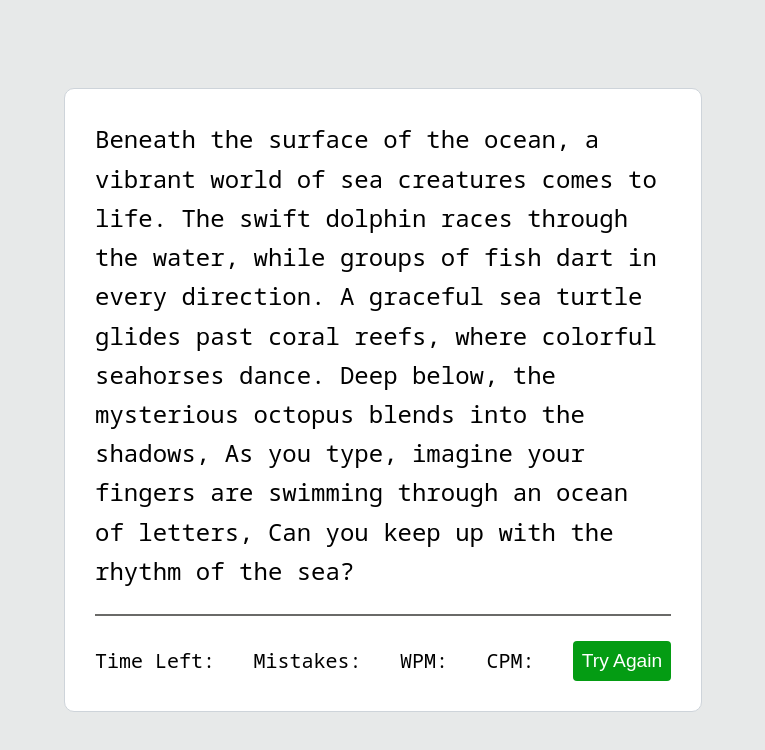
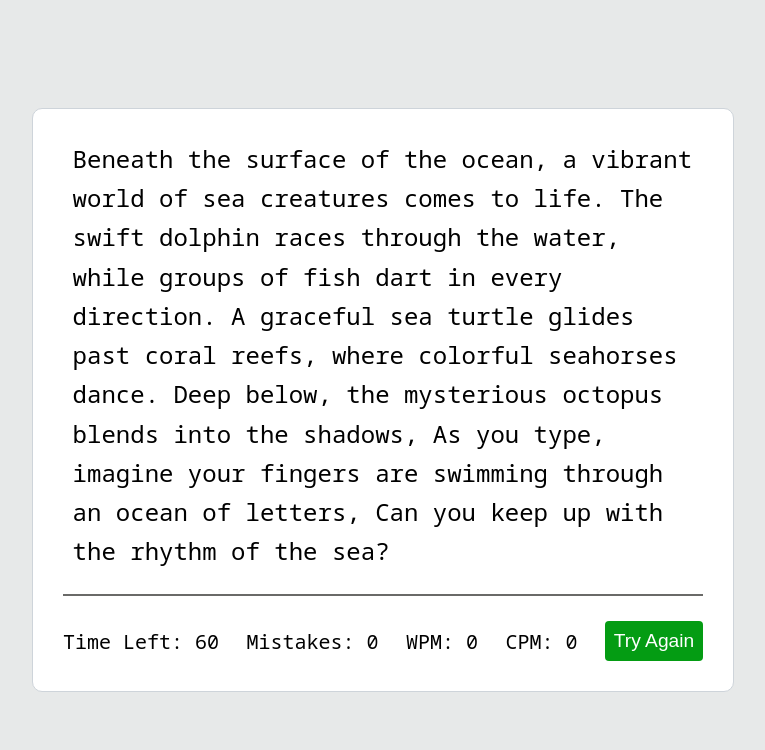
Before and after one commit to Massa-Albani4/TypingGame, a React (Vite) app: page / in a window 1280 px wide. Shown: the top 750 px of the page, without its empty margins (257-1022 px from the left). Built offline with nearby package versions, Linux system fonts and the light colour scheme.

Commit message:
Add States

```diff
--- a/index.html
+++ b/index.html
@@ -3,7 +3,7 @@
   <head>
     <meta charset="UTF-8" />
     <meta name="viewport" content="width=device-width, initial-scale=1.0" />
-    <title>Typing Speed Tester</title>
+    <title>Typing Tester</title>
   </head>
   <body>
     <div id="root"></div>
--- a/src/App.css
+++ b/src/App.css
@@ -15,20 +15,28 @@
 }
 
 .container {
-  max-width: 45%;
+  width: 50%;
+  max-width: 41.844rem;
   background: #fff;
   padding: 1.875rem;
   border-radius: 0.625rem;
   border: 1px solid #ced4da;
 }
 
-.test {
+.text {
+  margin-left: 0.6rem;
   user-select: none;
   font-size: 1.5rem;
   line-height: 2.45rem;
   user-select: none;
   cursor: text;
   margin-bottom: 1.5rem;
+}
+
+.inputField {
+  opacity: 0;
+  z-index: -999;
+  position: absolute;
 }
 
 .result {
--- a/src/components/TypingTest.jsx
+++ b/src/components/TypingTest.jsx
@@ -1,20 +1,36 @@
 import React from "react";
+import { useState, useRef, useEffect } from "react";
+import "/src/App.css";
+
+const paragraph = `Beneath the surface of the ocean, a vibrant world of sea creatures comes to life. The swift dolphin races through the water, while groups of fish dart in every direction. A graceful sea turtle glides past coral reefs, where colorful seahorses dance. Deep below, the mysterious octopus blends into the shadows, As you type, imagine your fingers are swimming through an ocean of letters, Can you keep up with the rhythm of the sea?`;
 
 function TypingTest() {
-  const paragraph = `Beneath the surface of the ocean, a vibrant world of sea creatures comes to life. The swift dolphin races through the water, while groups of fish dart in every direction. A graceful sea turtle glides past coral reefs, where colorful seahorses dance. Deep below, the mysterious octopus blends into the shadows, As you type, imagine your fingers are swimming through an ocean of letters, Can you keep up with the rhythm of the sea?`;
+  const maxTime = 60;
+  const [timeLeft, setTimeLeft] = useState(maxTime);
+  const [isTyping, setIsTyping] = useState(false)
+  const [mistakes, setMistakes] = useState(0);
+  const [charIndex, setCharIndex] = useState(0)
+  const [WPM, setWPM] = useState(0);
+  const [CPM, setCPM] = useState(0);
+  const inputRef = useRef();
+
+  useEffect(() => {
+    inputRef.current.focus()
+  }, [])
 
   return (
     <div className="container">
-      <div className="test">
+      <div className="text">
+        <input type="text" className="inputField" ref={inputRef} />
         {paragraph.split("").map((char, index) => (
           <span className="char">{char}</span>
         ))}
       </div>
       <div className="result">
-        <p>Time Left:</p>
-        <p>Mistakes:</p>
-        <p>WPM: </p>
-        <p>CPM: </p>
+        <p>Time Left: {timeLeft}</p>
+        <p>Mistakes: {mistakes}</p>
+        <p>WPM: {WPM}</p>
+        <p>CPM: {CPM}</p>
         <button className="resetBtn">Try Again</button>
       </div>
     </div>
```
Also changed, not shown: 1 other file (tests, documents, lock files or other folders).
